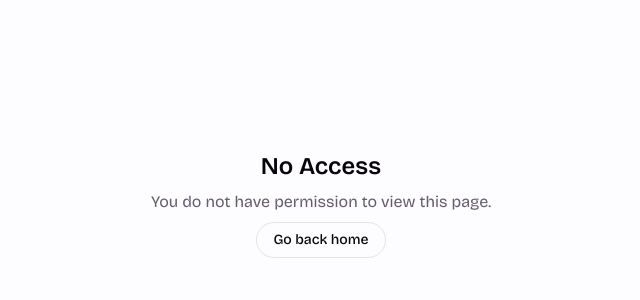
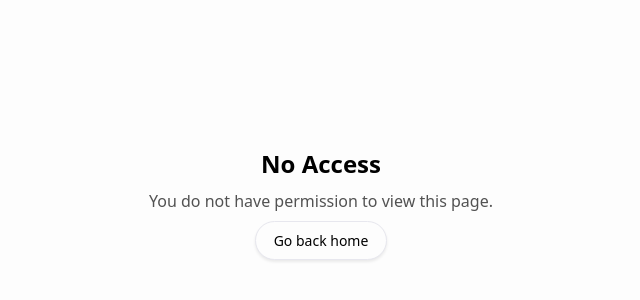
Before and after one commit to ibobdb/nextjs-starter, a Next.js app: page /no-access in a window 1280 px wide. Shown: the part 196-496 px from the top of the page, without its empty margins (319-959 px from the left). Built offline with nearby package versions, Linux system fonts and the light colour scheme.

Commit message:
feat: Introduce RBAC permission and role hooks, system configuration utilities, a Resend-based email API, and a dashboard component for role management.

```diff
--- a/src/app/api/mail/route.ts
+++ b/src/app/api/mail/route.ts
@@ -44,9 +44,12 @@
 
     // Formatting the email so it looks like "APP_NAME <EMAIL_FROM>"
     const formattedDefaultFrom = `${appName} <${defaultFrom as string}>`;
+    const finalFrom = from || formattedDefaultFrom;
+
+    mailLogger.info(`Sending email from: ${finalFrom} to: ${to}`);
 
     const { data, error } = await resend.emails.send({
-      from: from || formattedDefaultFrom,
+      from: finalFrom,
       to: [to],
       subject,
       html,
--- a/src/app/dashboard/access/_component/roles-tab.tsx
+++ b/src/app/dashboard/access/_component/roles-tab.tsx
@@ -145,9 +145,11 @@
 
   return (
     <div className="space-y-4">
+      {(!hasCreateAccess || !hasDeleteAccess) && (
         <PermissionAlert
           message="You do not have permission to manage (add/delete) roles. Please contact an administrator for role management access."
         />
+      )}
 
       <PageHeader
         title="Roles"
--- a/src/app/globals.css
+++ b/src/app/globals.css
@@ -4,8 +4,9 @@
 @theme inline {
   --color-background: var(--background);
   --color-foreground: var(--foreground);
-  --font-sans: var(--font-geist-sans);
-  --font-mono: var(--font-geist-mono);
+  --font-sans: var(--font-sans);
+  --font-mono: var(--font-mono);
+  --font-serif: var(--font-serif);
   --color-sidebar-ring: var(--sidebar-ring);
   --color-sidebar-border: var(--sidebar-border);
   --color-sidebar-accent-foreground: var(--sidebar-accent-foreground);
@@ -49,111 +50,105 @@
 }
 
 :root {
-  --background: oklch(0.9924 0.0028 308.4292);
-  --foreground: oklch(0.1288 0.0219 314.0129);
-  --card: oklch(1.0000 0 0);
-  --card-foreground: oklch(0.1288 0.0219 314.0129);
-  --popover: oklch(1.0000 0 0);
-  --popover-foreground: oklch(0.1288 0.0219 314.0129);
-  --primary: oklch(0.2236 0.1469 265.8205);
+  --background: oklch(0.9940 0 0);
+  --foreground: oklch(0 0 0);
+  --card: oklch(0.9940 0 0);
+  --card-foreground: oklch(0 0 0);
+  --popover: oklch(0.9911 0 0);
+  --popover-foreground: oklch(0 0 0);
+  --primary: oklch(0.5393 0.2713 286.7462);
   --primary-foreground: oklch(1.0000 0 0);
-  --secondary: oklch(0.9387 0.0262 264.4409);
-  --secondary-foreground: oklch(0.4691 0.2225 262.4817);
-  --muted: oklch(0.9518 0.0057 308.3939);
-  --muted-foreground: oklch(0.4882 0.0203 308.0008);
-  --accent: oklch(0.9356 0.0312 279.8620);
-  --accent-foreground: oklch(0.4691 0.2225 262.4817);
-  --destructive: oklch(0.5858 0.2220 17.5846);
+  --secondary: oklch(0.9540 0.0063 255.4755);
+  --secondary-foreground: oklch(0.1344 0 0);
+  --muted: oklch(0.9702 0 0);
+  --muted-foreground: oklch(0.4386 0 0);
+  --accent: oklch(0.9393 0.0288 266.3680);
+  --accent-foreground: oklch(0.5445 0.1903 259.4848);
+  --destructive: oklch(0.6290 0.1902 23.0704);
   --destructive-foreground: oklch(1.0000 0 0);
-  --border: oklch(0.9160 0.0120 313.2115);
-  --input: oklch(0.9160 0.0120 313.2115);
-  --ring: oklch(0.6219 0.2036 262.1505);
-  --chart-1: oklch(0.4691 0.2225 262.4817);
-  --chart-2: oklch(0.6056 0.2189 292.7172);
-  --chart-3: oklch(0.6668 0.2591 322.1499);
-  --chart-4: oklch(0.6450 0.2154 16.4393);
-  --chart-5: oklch(0.7049 0.1867 47.6044);
-  --sidebar: oklch(0.9387 0.0262 264.4409);
-  --sidebar-foreground: oklch(0.2138 0.0755 259.0572);
-  --sidebar-primary: oklch(0.9924 0.0028 308.4292);
-  --sidebar-primary-foreground: oklch(0.2108 0.0426 270.3694);
-  --sidebar-accent: oklch(0.2506 0.0689 276.7216);
-  --sidebar-accent-foreground: oklch(1.0000 0 0);
-  --sidebar-border: oklch(0.2445 0.0736 280.5871);
-  --sidebar-ring: oklch(0.3447 0.1522 272.4233);
-  --font-sans: Bricolage Grotesque, ui-sans-serif, sans-serif, system-ui;
-  --font-serif: Georgia, serif;
-  --font-mono: JetBrains Mono, monospace;
-  --radius: 1.25rem;
+  --border: oklch(0.9300 0.0094 286.2156);
+  --input: oklch(0.9401 0 0);
+  --ring: oklch(0 0 0);
+  --chart-1: oklch(0.7459 0.1483 156.4499);
+  --chart-2: oklch(0.5393 0.2713 286.7462);
+  --chart-3: oklch(0.7336 0.1758 50.5517);
+  --chart-4: oklch(0.5828 0.1809 259.7276);
+  --chart-5: oklch(0.5590 0 0);
+  --sidebar: oklch(0.9777 0.0051 247.8763);
+  --sidebar-foreground: oklch(0 0 0);
+  --sidebar-primary: oklch(0 0 0);
+  --sidebar-primary-foreground: oklch(1.0000 0 0);
+  --sidebar-accent: oklch(0.9401 0 0);
+  --sidebar-accent-foreground: oklch(0 0 0);
+  --sidebar-border: oklch(0.9401 0 0);
+  --sidebar-ring: oklch(0 0 0);
+  --radius: 1.4rem;
   --shadow-x: 0px;
-  --shadow-y: 4px;
-  --shadow-blur: 10px;
+  --shadow-y: 2px;
+  --shadow-blur: 3px;
   --shadow-spread: 0px;
-  --shadow-opacity: 0.1;
-  --shadow-color: 0, 0, 0;
-  --shadow-2xs: 0px 4px 10px 0px hsl(0, 0, 0 / 0.05);
-  --shadow-xs: 0px 4px 10px 0px hsl(0, 0, 0 / 0.05);
-  --shadow-sm: 0px 4px 10px 0px hsl(0, 0, 0 / 0.10), 0px 1px 2px -1px hsl(0, 0, 0 / 0.10);
-  --shadow: 0px 4px 10px 0px hsl(0, 0, 0 / 0.10), 0px 1px 2px -1px hsl(0, 0, 0 / 0.10);
-  --shadow-md: 0px 4px 10px 0px hsl(0, 0, 0 / 0.10), 0px 2px 4px -1px hsl(0, 0, 0 / 0.10);
-  --shadow-lg: 0px 4px 10px 0px hsl(0, 0, 0 / 0.10), 0px 4px 6px -1px hsl(0, 0, 0 / 0.10);
-  --shadow-xl: 0px 4px 10px 0px hsl(0, 0, 0 / 0.10), 0px 8px 10px -1px hsl(0, 0, 0 / 0.10);
-  --shadow-2xl: 0px 4px 10px 0px hsl(0, 0, 0 / 0.25);
-  --tracking-normal: -0.01em;
-  --spacing: 0.25rem;
+  --shadow-opacity: 0.16;
+  --shadow-color: hsl(0 0% 0%);
+  --shadow-2xs: 0px 2px 3px 0px hsl(0 0% 0% / 0.08);
+  --shadow-xs: 0px 2px 3px 0px hsl(0 0% 0% / 0.08);
+  --shadow-sm: 0px 2px 3px 0px hsl(0 0% 0% / 0.16), 0px 1px 2px -1px hsl(0 0% 0% / 0.16);
+  --shadow: 0px 2px 3px 0px hsl(0 0% 0% / 0.16), 0px 1px 2px -1px hsl(0 0% 0% / 0.16);
+  --shadow-md: 0px 2px 3px 0px hsl(0 0% 0% / 0.16), 0px 2px 4px -1px hsl(0 0% 0% / 0.16);
+  --shadow-lg: 0px 2px 3px 0px hsl(0 0% 0% / 0.16), 0px 4px 6px -1px hsl(0 0% 0% / 0.16);
+  --shadow-xl: 0px 2px 3px 0px hsl(0 0% 0% / 0.16), 0px 8px 10px -1px hsl(0 0% 0% / 0.16);
+  --shadow-2xl: 0px 2px 3px 0px hsl(0 0% 0% / 0.40);
+  --tracking-normal: -0.025em;
+  --spacing: 0.27rem;
 }
 
 .dark {
-  --background: oklch(0.1063 0.0172 259.5380);
-  --foreground: oklch(0.9924 0.0028 308.4292);
-  --card: oklch(0.1450 0.0211 263.1799);
-  --card-foreground: oklch(0.9924 0.0028 308.4292);
-  --popover: oklch(0.1418 0.0229 268.4497);
-  --popover-foreground: oklch(0.9924 0.0028 308.4292);
-  --primary: oklch(0.3820 0.1967 265.2890);
+  --background: oklch(0.2223 0.0060 271.1393);
+  --foreground: oklch(0.9551 0 0);
+  --card: oklch(0.2568 0.0076 274.6528);
+  --card-foreground: oklch(0.9551 0 0);
+  --popover: oklch(0.2568 0.0076 274.6528);
+  --popover-foreground: oklch(0.9551 0 0);
+  --primary: oklch(0.6132 0.2294 291.7437);
   --primary-foreground: oklch(1.0000 0 0);
-  --secondary: oklch(0.2108 0.0426 270.3694);
-  --secondary-foreground: oklch(0.9924 0.0028 308.4292);
-  --muted: oklch(0.1797 0.0376 272.6396);
-  --muted-foreground: oklch(0.6878 0.0218 285.8125);
-  --accent: oklch(0.2553 0.0657 274.6654);
-  --accent-foreground: oklch(0.9924 0.0028 308.4292);
-  --destructive: oklch(0.4038 0.1343 13.3026);
+  --secondary: oklch(0.2940 0.0130 272.9312);
+  --secondary-foreground: oklch(0.9551 0 0);
+  --muted: oklch(0.2940 0.0130 272.9312);
+  --muted-foreground: oklch(0.7058 0 0);
+  --accent: oklch(0.2795 0.0368 260.0310);
+  --accent-foreground: oklch(0.7857 0.1153 246.6596);
+  --destructive: oklch(0.7106 0.1661 22.2162);
   --destructive-foreground: oklch(1.0000 0 0);
-  --border: oklch(0.2445 0.0736 280.5871);
-  --input: oklch(0.2603 0.0625 272.3700);
-  --ring: oklch(0.3395 0.1557 273.0758);
-  --chart-1: oklch(0.6199 0.1907 271.3978);
-  --chart-2: oklch(0.7599 0.1368 61.0595);
-  --chart-3: oklch(0.6450 0.2154 16.4393);
-  --chart-4: oklch(0.7049 0.1867 47.6044);
-  --chart-5: oklch(0.3395 0.1557 273.0758);
-  --sidebar: oklch(0.1692 0.0341 271.7324);
-  --sidebar-foreground: oklch(0.6170 0.0377 281.6233);
-  --sidebar-primary: oklch(0.9924 0.0028 308.4292);
-  --sidebar-primary-foreground: oklch(0.1664 0.0359 274.2998);
-  --sidebar-accent: oklch(0.2002 0.0495 277.4898);
-  --sidebar-accent-foreground: oklch(0.9924 0.0028 308.4292);
-  --sidebar-border: oklch(0.1977 0.0513 278.9472);
-  --sidebar-ring: oklch(0.3447 0.1522 272.4233);
-  --font-sans: Bricolage Grotesque, ui-sans-serif, sans-serif, system-ui;
-  --font-serif: Georgia, serif;
-  --font-mono: JetBrains Mono, monospace;
-  --radius: 1.25rem;
+  --border: oklch(0.3289 0.0092 268.3843);
+  --input: oklch(0.3289 0.0092 268.3843);
+  --ring: oklch(0.6132 0.2294 291.7437);
+  --chart-1: oklch(0.8003 0.1821 151.7110);
+  --chart-2: oklch(0.6132 0.2294 291.7437);
+  --chart-3: oklch(0.8077 0.1035 19.5706);
+  --chart-4: oklch(0.6691 0.1569 260.1063);
+  --chart-5: oklch(0.7058 0 0);
+  --sidebar: oklch(0.2011 0.0039 286.0396);
+  --sidebar-foreground: oklch(0.9551 0 0);
+  --sidebar-primary: oklch(0.6132 0.2294 291.7437);
+  --sidebar-primary-foreground: oklch(1.0000 0 0);
+  --sidebar-accent: oklch(0.2940 0.0130 272.9312);
+  --sidebar-accent-foreground: oklch(0.6132 0.2294 291.7437);
+  --sidebar-border: oklch(0.3289 0.0092 268.3843);
+  --sidebar-ring: oklch(0.6132 0.2294 291.7437);
+  --radius: 1.4rem;
   --shadow-x: 0px;
-  --shadow-y: 10px;
-  --shadow-blur: 20px;
+  --shadow-y: 2px;
+  --shadow-blur: 3px;
   --shadow-spread: 0px;
-  --shadow-opacity: 0.5;
-  --shadow-color: 0, 0, 0;
-  --shadow-2xs: 0px 10px 20px 0px hsl(0, 0, 0 / 0.25);
-  --shadow-xs: 0px 10px 20px 0px hsl(0, 0, 0 / 0.25);
-  --shadow-sm: 0px 10px 20px 0px hsl(0, 0, 0 / 0.50), 0px 1px 2px -1px hsl(0, 0, 0 / 0.50);
-  --shadow: 0px 10px 20px 0px hsl(0, 0, 0 / 0.50), 0px 1px 2px -1px hsl(0, 0, 0 / 0.50);
-  --shadow-md: 0px 10px 20px 0px hsl(0, 0, 0 / 0.50), 0px 2px 4px -1px hsl(0, 0, 0 / 0.50);
-  --shadow-lg: 0px 10px 20px 0px hsl(0, 0, 0 / 0.50), 0px 4px 6px -1px hsl(0, 0, 0 / 0.50);
-  --shadow-xl: 0px 10px 20px 0px hsl(0, 0, 0 / 0.50), 0px 8px 10px -1px hsl(0, 0, 0 / 0.50);
-  --shadow-2xl: 0px 10px 20px 0px hsl(0, 0, 0 / 1.25);
+  --shadow-opacity: 0.16;
+  --shadow-color: hsl(0 0% 0%);
+  --shadow-2xs: 0px 2px 3px 0px hsl(0 0% 0% / 0.08);
+  --shadow-xs: 0px 2px 3px 0px hsl(0 0% 0% / 0.08);
+  --shadow-sm: 0px 2px 3px 0px hsl(0 0% 0% / 0.16), 0px 1px 2px -1px hsl(0 0% 0% / 0.16);
+  --shadow: 0px 2px 3px 0px hsl(0 0% 0% / 0.16), 0px 1px 2px -1px hsl(0 0% 0% / 0.16);
+  --shadow-md: 0px 2px 3px 0px hsl(0 0% 0% / 0.16), 0px 2px 4px -1px hsl(0 0% 0% / 0.16);
+  --shadow-lg: 0px 2px 3px 0px hsl(0 0% 0% / 0.16), 0px 4px 6px -1px hsl(0 0% 0% / 0.16);
+  --shadow-xl: 0px 2px 3px 0px hsl(0 0% 0% / 0.16), 0px 8px 10px -1px hsl(0 0% 0% / 0.16);
+  --shadow-2xl: 0px 2px 3px 0px hsl(0 0% 0% / 0.40);
 }
 
 @theme inline {
--- a/src/app/layout.tsx
+++ b/src/app/layout.tsx
@@ -1,20 +1,28 @@
-import type { Metadata } from 'next';
-import { Bricolage_Grotesque, JetBrains_Mono } from "next/font/google";
-import './globals.css';
+import type { Metadata } from "next";
+import { Poppins, Lora, IBM_Plex_Mono } from "next/font/google";
+import "./globals.css";
 
-const fontSans = Bricolage_Grotesque({
+const fontSans = Poppins({
   subsets: ["latin"],
+  weight: ["100", "200", "300", "400", "500", "600", "700", "800", "900"],
   variable: "--font-sans",
 });
 
-const fontMono = JetBrains_Mono({
+const fontSerif = Lora({
   subsets: ["latin"],
+  weight: ["400", "500", "600", "700"],
+  variable: "--font-serif",
+});
+
+const fontMono = IBM_Plex_Mono({
+  subsets: ["latin"],
+  weight: ["100", "200", "300", "400", "500", "600", "700"],
   variable: "--font-mono",
 });
 
 export const metadata: Metadata = {
-  title: 'DB STUDIO Dashboard',
-  description: 'Advanced RBAC Dashboard for Modern Web Applications.',
+  title: "DB STUDIO Dashboard",
+  description: "Advanced RBAC Dashboard for Modern Web Applications.",
 };
 
 export default function RootLayout({
@@ -23,8 +31,8 @@
   children: React.ReactNode;
 }>) {
   return (
-    <html lang="en">
-      <body className={`${fontSans.variable} ${fontMono.variable} font-sans antialiased`} >
+    <html lang="en" suppressHydrationWarning>
+      <body className={`${fontSans.variable} ${fontSerif.variable} ${fontMono.variable} antialiased`}>
         {children}
       </body>
     </html>
--- a/src/lib/rbac/hooks/usePermission.ts
+++ b/src/lib/rbac/hooks/usePermission.ts
@@ -17,6 +17,11 @@
 
   if (isLoading) return { allowed: false, isLoading: true };
 
+  // Super Admin bypass
+  if (user?.roles?.includes('super_admin')) {
+    return { allowed: true, isLoading: false };
+  }
+
   const allowed = user?.permissions?.includes(permission) ?? false;
 
   return { allowed, isLoading: false };
--- a/src/lib/rbac/hooks/useRole.ts
+++ b/src/lib/rbac/hooks/useRole.ts
@@ -18,6 +18,11 @@
 
   if (isLoading) return { allowed: false, isLoading: true };
 
+  // Super Admin bypass
+  if (user?.roles?.includes('super_admin')) {
+    return { allowed: true, isLoading: false };
+  }
+
   const required = Array.isArray(requiredRoles)
     ? requiredRoles
     : [requiredRoles];
```
Also changed, not shown: src/app/dashboard/teams/page.tsx (+5 -3 lines), src/lib/config.ts (+7 -3 lines).
